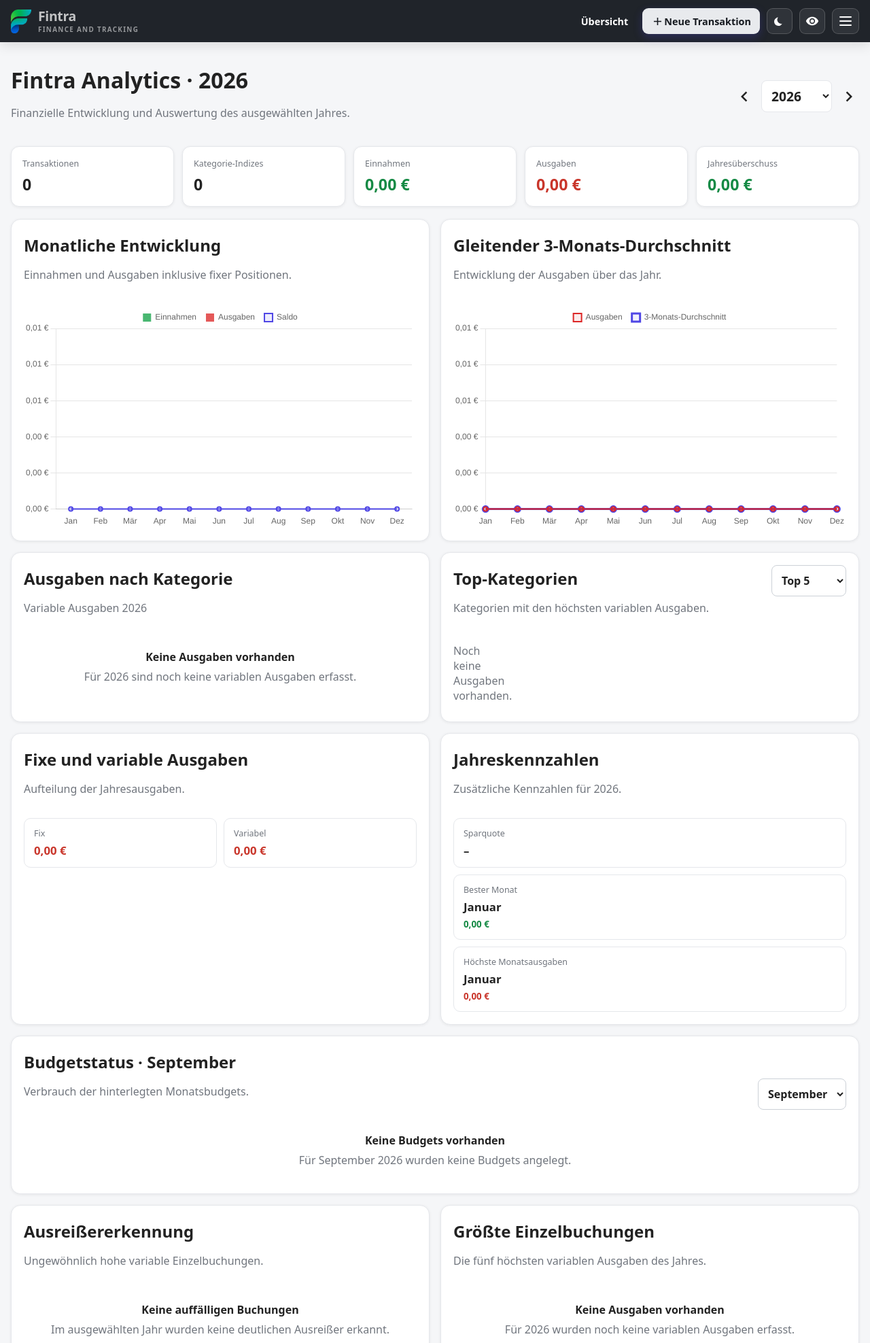
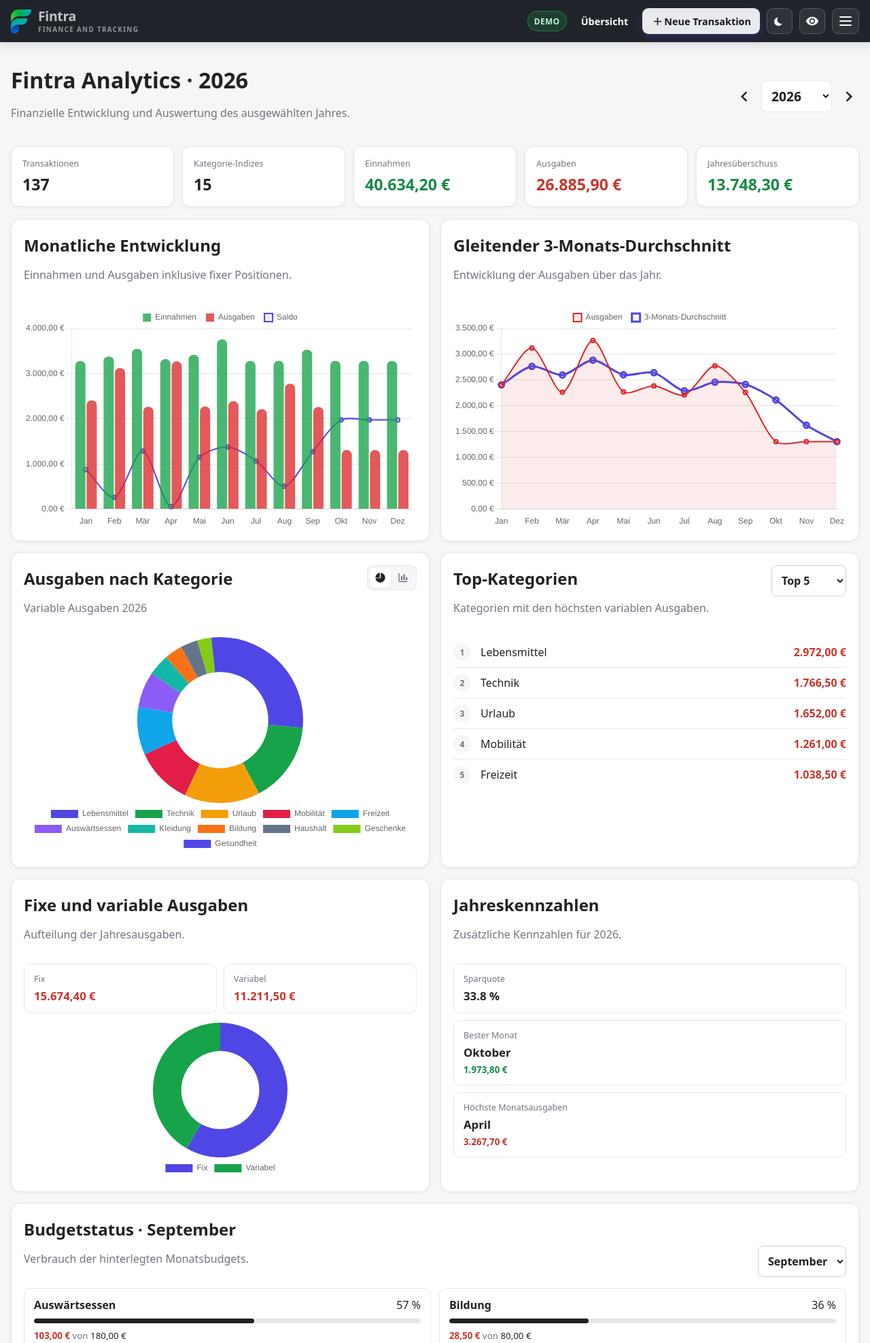
Before and after one commit to ninetofivedev/fintra, a FastAPI app: page /analysis in a window 1280 px wide. Shown: the top 1975 px of the page at 68% size. Run offline with FastAPI, Linux system fonts and the light colour scheme; the visitor is signed in with stand-in values (Sample User, id 1); data comes from the database, SQL or seed files in the repository; data that the repository does not hold is empty; parts of the project's set-up code (start-up, migrations or seed data) failed here and were passed over; some libraries are stand-ins or nearby versions.

Commit message:
Fintra 9.6.0-beta.36

```diff
--- a/app/main.py
+++ b/app/main.py
@@ -1,4 +1,5 @@
 import os, sqlite3, statistics, heapq, hashlib, hmac, secrets, csv, io, tempfile, random, time, math
+from contextvars import ContextVar
 from datetime import date, datetime
 from decimal import Decimal, InvalidOperation, ROUND_HALF_UP
 from urllib.parse import quote, urlencode
@@ -16,6 +17,12 @@ BASE = Path(__file__).resolve().parent
 _configured_db_path = os.getenv('DB_PATH')
 DB = Path(_configured_db_path or '/app/data/database.db')
 DB.parent.mkdir(parents=True, exist_ok=True)
+
+DEMO_ENABLED = os.getenv('FINTRA_DEMO_MODE', '1') == '1'
+DEMO_USERNAME = 'demo'
+DEMO_PASSWORD = os.getenv('FINTRA_DEMO_PASSWORD', 'demo')
+DEMO_DB = DB.parent / 'demo.db'
+_active_db_path = ContextVar('fintra_active_db_path', default=DB)
 
 # Einmalige Migration des historischen Standard-Dateinamens.
 # Ein explizit gesetzter DB_PATH wird dabei niemals verändert.
@@ -87,8 +94,9 @@ class TransactionIndex:
         return len(self.by_category.get(category_id, []))
 
 
-def db():
-    c = sqlite3.connect(DB, timeout=10)
+def db(path: Path | None = None):
+    target = Path(path) if path is not None else _active_db_path.get()
+    c = sqlite3.connect(target, timeout=10)
     c.row_factory = sqlite3.Row
     c.execute('PRAGMA foreign_keys=ON')
     c.execute('PRAGMA busy_timeout=10000')
@@ -169,6 +177,197 @@ def cents(s, *, positive=False):
     if value > Decimal('999999999.99'):
         raise ValueError('Betrag ist zu groß.')
     return int(value * 100)
+
+
+
+def reset_demo_database():
+    """Create a clean, deterministic demo database with fictional finance data."""
+    if not DEMO_ENABLED:
+        return
+
+    for suffix in ('', '-wal', '-shm'):
+        path = Path(str(DEMO_DB) + suffix)
+        try:
+            if path.exists():
+                path.unlink()
+        except OSError:
+            pass
+
+    c = db(DEMO_DB)
+    c.executescript("""
+    CREATE TABLE IF NOT EXISTS users(
+      id INTEGER PRIMARY KEY AUTOINCREMENT,
+      username TEXT NOT NULL UNIQUE,
+      password_hash TEXT NOT NULL,
+      created_at TEXT NOT NULL DEFAULT CURRENT_TIMESTAMP
+    );
+    CREATE TABLE IF NOT EXISTS categories(
+      id INTEGER PRIMARY KEY AUTOINCREMENT,
+      name TEXT NOT NULL,
+      type TEXT NOT NULL CHECK(type IN ('income','expense')),
+      active INTEGER NOT NULL DEFAULT 1
+    );
+    CREATE TABLE IF NOT EXISTS transactions(
+      id INTEGER PRIMARY KEY AUTOINCREMENT,
+      tx_date TEXT NOT NULL,
+      type TEXT NOT NULL CHECK(type IN ('income','expense')),
+      category_id INTEGER NOT NULL,
+      amount_cents INTEGER NOT NULL,
+      comment TEXT,
+      created_at TEXT NOT NULL DEFAULT CURRENT_TIMESTAMP,
+      FOREIGN KEY(category_id) REFERENCES categories(id)
+    );
+    CREATE INDEX IF NOT EXISTS idx_transactions_date ON transactions(tx_date);
+    CREATE INDEX IF NOT EXISTS idx_transactions_category ON transactions(category_id);
+    CREATE TABLE IF NOT EXISTS budgets(
+      id INTEGER PRIMARY KEY AUTOINCREMENT,
+      year INTEGER NOT NULL,
+      month INTEGER NOT NULL,
+      category_id INTEGER NOT NULL,
+      amount_cents INTEGER NOT NULL DEFAULT 0,
+      UNIQUE(year, month, category_id),
+      FOREIGN KEY(category_id) REFERENCES categories(id)
+    );
+    CREATE INDEX IF NOT EXISTS idx_budgets_period ON budgets(year, month);
+    CREATE TABLE IF NOT EXISTS fixed_items(
+      id INTEGER PRIMARY KEY AUTOINCREMENT,
+      year INTEGER NOT NULL,
+      name TEXT NOT NULL,
+      type TEXT NOT NULL CHECK(type IN ('income','expense')),
+      jan INTEGER NOT NULL DEFAULT 0, feb INTEGER NOT NULL DEFAULT 0,
+      mar INTEGER NOT NULL DEFAULT 0, apr INTEGER NOT NULL DEFAULT 0,
+      may INTEGER NOT NULL DEFAULT 0, jun INTEGER NOT NULL DEFAULT 0,
+      jul INTEGER NOT NULL DEFAULT 0, aug INTEGER NOT NULL DEFAULT 0,
+      sep INTEGER NOT NULL DEFAULT 0, oct INTEGER NOT NULL DEFAULT 0,
+      nov INTEGER NOT NULL DEFAULT 0, dec INTEGER NOT NULL DEFAULT 0
+    );
+    """)
+
+    categories = [
+        ('Bonus & Nebenjob', 'income'),
+        ('Rückerstattung', 'income'),
+        ('Verkauf', 'income'),
+        ('Zinsen', 'income'),
+        ('Lebensmittel', 'expense'),
+        ('Auswärtsessen', 'expense'),
+        ('Mobilität', 'expense'),
+        ('Freizeit', 'expense'),
+        ('Kleidung', 'expense'),
+        ('Gesundheit', 'expense'),
+        ('Haushalt', 'expense'),
+        ('Urlaub', 'expense'),
+        ('Geschenke', 'expense'),
+        ('Bildung', 'expense'),
+        ('Technik', 'expense'),
+    ]
+    c.executemany('INSERT INTO categories(name,type) VALUES(?,?)', categories)
+    category_ids = {
+        row['name']: row['id']
+        for row in c.execute('SELECT id,name FROM categories').fetchall()
+    }
+
+    fixed_rows = [
+        ('Gehalt', 'income', 328000),
+        ('Miete', 'expense', 104500),
+        ('Strom', 'expense', 7200),
+        ('Internet', 'expense', 3990),
+        ('Versicherungen', 'expense', 9650),
+        ('Mobilfunk', 'expense', 2490),
+        ('Streaming & Cloud', 'expense', 2790),
+    ]
+    for year in (2025, 2026):
+        for name, typ, monthly in fixed_rows:
+            values = [monthly] * 12
+            c.execute(
+                'INSERT INTO fixed_items(year,name,type,' + ','.join(COLS) + ') '
+                'VALUES(?,?,?,' + ','.join('?' for _ in COLS) + ')',
+                (year, name, typ, *values)
+            )
+
+    budget_limits = {
+        'Lebensmittel': 43000,
+        'Auswärtsessen': 18000,
+        'Mobilität': 16000,
+        'Freizeit': 22000,
+        'Kleidung': 12000,
+        'Gesundheit': 9000,
+        'Haushalt': 10000,
+        'Urlaub': 25000,
+        'Geschenke': 10000,
+        'Bildung': 8000,
+        'Technik': 12000,
+    }
+    for year in (2025, 2026):
+        for month in range(1, 13):
+            for name, amount in budget_limits.items():
+                c.execute(
+                    'INSERT INTO budgets(year,month,category_id,amount_cents) VALUES(?,?,?,?)',
+                    (year, month, category_ids[name], amount)
+                )
+
+    rng = random.Random(960036)
+    expense_patterns = {
+        'Lebensmittel': (4, 5500, 11500, ['Supermarkt', 'Wocheneinkauf', 'Drogerie & Lebensmittel']),
+        'Auswärtsessen': (2, 1800, 6500, ['Restaurant', 'Café', 'Mittagessen']),
+        'Mobilität': (2, 2500, 9500, ['Tanken', 'ÖPNV', 'Parken & Mobilität']),
+        'Freizeit': (2, 1800, 9000, ['Kino & Freizeit', 'Hobby', 'Ausflug']),
+        'Kleidung': (1, 2500, 12000, ['Kleidung', 'Schuhe']),
+        'Gesundheit': (1, 1200, 7500, ['Apotheke', 'Gesundheit']),
+        'Haushalt': (1, 1800, 9500, ['Haushalt', 'Baumarkt']),
+        'Geschenke': (1, 1800, 10000, ['Geschenk']),
+        'Bildung': (1, 1500, 8500, ['Fachbuch', 'Kurs']),
+        'Technik': (1, 2500, 18000, ['Zubehör', 'Software', 'Technik']),
+    }
+
+    def add_tx(year, month, day, typ, category, amount, comment):
+        c.execute(
+            'INSERT INTO transactions(tx_date,type,category_id,amount_cents,comment) VALUES(?,?,?,?,?)',
+            (f'{year:04d}-{month:02d}-{day:02d}', typ, category_ids[category], amount, comment)
+        )
+
+    for year, max_month in ((2025, 12), (2026, 9)):
+        for month in range(1, max_month + 1):
+            for category, (count, low, high, comments) in expense_patterns.items():
+                effective_count = count
+                if category in {'Kleidung', 'Gesundheit', 'Haushalt', 'Geschenke', 'Bildung', 'Technik'}:
+                    effective_count = 1 if rng.random() < 0.58 else 0
+                for _ in range(effective_count):
+                    add_tx(
+                        year, month, rng.randint(2, 27), 'expense', category,
+                        rng.randrange(low, high + 1, 50), rng.choice(comments)
+                    )
+
+            if month in ({5, 7, 8, 12} if year == 2025 else {2, 6, 8}):
+                add_tx(
+                    year, month, rng.randint(4, 24), 'expense', 'Urlaub',
+                    rng.randrange(28000, 98000, 100),
+                    rng.choice(['Hotel', 'Reise', 'Ferienwohnung', 'Bahn & Unterkunft'])
+                )
+
+            if month in {3, 6, 9, 12}:
+                add_tx(
+                    year, month, rng.randint(5, 22), 'income', 'Bonus & Nebenjob',
+                    rng.randrange(18000, 48000, 100), 'Nebenprojekt'
+                )
+            if rng.random() < 0.35:
+                add_tx(
+                    year, month, rng.randint(4, 25), 'income', 'Rückerstattung',
+                    rng.randrange(2500, 12000, 100), 'Erstattung'
+                )
+            if rng.random() < 0.20:
+                add_tx(
+                    year, month, rng.randint(4, 25), 'income', 'Verkauf',
+                    rng.randrange(4000, 18000, 100), 'Privatverkauf'
+                )
+
+        interest_month = 12 if year == 2025 else 9
+        add_tx(year, interest_month, 1, 'income', 'Zinsen', 1840 if year == 2025 else 1320, 'Tagesgeld')
+
+    add_tx(2026, 4, 18, 'expense', 'Technik', 129900, 'Notebook')
+    add_tx(2025, 8, 11, 'expense', 'Urlaub', 118000, 'Sommerurlaub')
+
+    c.commit()
+    c.close()
 
 
 def init():
@@ -240,6 +439,8 @@ def init():
     c.commit(); c.close()
 
 init()
+if DEMO_ENABLED:
+    reset_demo_database()
 
 
 @app.middleware('http')
@@ -247,13 +448,22 @@ async def require_login(request: Request, call_next):
     public = request.url.path in {'/login', '/setup', '/health'} or request.url.path.startswith('/static/')
     if public:
         return await call_next(request)
-    if user_count() == 0:
+    is_demo = DEMO_ENABLED and bool(request.session.get('demo_mode'))
+    if not is_demo and user_count() == 0:
         return RedirectResponse('/setup', 303)
     if not request.session.get('user_id'):
         next_url = quote(request.url.path + (('?' + request.url.query) if request.url.query else ''), safe='')
         return RedirectResponse('/login?next=' + next_url, 303)
+
     request.session.setdefault('csrf_token', secrets.token_urlsafe(32))
-    return await call_next(request)
+    token = None
+    if is_demo:
+        token = _active_db_path.set(DEMO_DB)
+    try:
+        return await call_next(request)
+    finally:
+        if token is not None:
+            _active_db_path.reset(token)
 
 
 app.add_middleware(SessionMiddleware, secret_key=SECRET_KEY, session_cookie='fintra_session', max_age=60 * 60 * 24 * 30, same_site='lax', https_only=SESSION_HTTPS_ONLY)
@@ -277,15 +487,33 @@ def health():
 def login_page(request: Request, next: str = '/'):
     if request.session.get('user_id'):
         return RedirectResponse(validate_next(next), 303)
-    return templates.TemplateResponse('login.html', {'request': request, 'next': validate_next(next), 'error': None})
+    return templates.TemplateResponse('login.html', {'request': request, 'next': validate_next(next), 'error': None, 'demo_enabled': DEMO_ENABLED})
 
 
 @app.post('/login', response_class=HTMLResponse)
 def login(request: Request, username: str = Form(...), password: str = Form(...), next: str = Form('/')):
-    c = db(); user = c.execute('SELECT * FROM users WHERE username=?', (username.strip(),)).fetchone(); c.close()
+    login_name = username.strip()
+
+    if DEMO_ENABLED and login_name == DEMO_USERNAME and hmac.compare_digest(password, DEMO_PASSWORD):
+        reset_demo_database()
+        request.session.clear()
+        request.session['user_id'] = -1
+        request.session['username'] = DEMO_USERNAME
+        request.session['demo_mode'] = True
+        return RedirectResponse(validate_next(next), 303)
+
+    c = db()
+    user = c.execute('SELECT * FROM users WHERE username=?', (login_name,)).fetchone()
+    c.close()
     if not user or not verify_password(password, user['password_hash']):
-        return templates.TemplateResponse('login.html', {'request': request, 'next': validate_next(next), 'error': 'Benutzername oder Passwort ist falsch.'}, status_code=401)
-    request.session.clear(); request.session['user_id'] = user['id']; request.session['username'] = user['username']
+        return templates.TemplateResponse(
+            'login.html',
+            {'request': request, 'next': validate_next(next), 'error': 'Benutzername oder Passwort ist falsch.', 'demo_enabled': DEMO_ENABLED},
+            status_code=401
+        )
+    request.session.clear()
+    request.session['user_id'] = user['id']
+    request.session['username'] = user['username']
     return RedirectResponse(validate_next(next), 303)
 
 
@@ -299,6 +527,15 @@ def logout(request: Request, csrf_token: str = Form(...)):
 
 @app.get('/profile', response_class=HTMLResponse)
 def profile_page(request: Request, changed: int = 0):
+    if request.session.get('demo_mode'):
+        return templates.TemplateResponse('profile.html', {
+            'request': request,
+            'user': {'id': -1, 'username': DEMO_USERNAME, 'created_at': 'Demo'},
+            'error': None,
+            'success': None,
+            'is_demo': True,
+        })
+
     c = db()
     user = c.execute(
         'SELECT id,username,created_at FROM users WHERE id=?',
@@ -315,6 +552,7 @@ def profile_page(request: Request, changed: int = 0):
         'user': user,
         'error': None,
         'success': 'Passwort erfolgreich geändert.' if changed else None,
+        'is_demo': False,
     })
 
 
@@ -328,6 +566,8 @@ def change_profile_password(
 ):
     if not check_csrf(request, csrf_token):
         return HTMLResponse('Ungültige Anfrage (CSRF-Schutz).', status_code=403)
+    if request.session.get('demo_mode'):
+        return HTMLResponse('Das Passwort des Demo-Kontos kann nicht geändert werden.', status_code=403)
 
     c = db()
     user = c.execute(
--- a/app/static/style.css
+++ b/app/static/style.css
@@ -3305,3 +3305,57 @@ html[data-theme="dark"] .study-topic-number{color:#a5b4fc}
     width:auto;
   }
 }
+
+
+/* =========================================================
+   Fintra 9.6.0-beta.36 – Demo profile
+   ========================================================= */
+.demo-mode-badge{
+  display:inline-flex;
+  align-items:center;
+  justify-content:center;
+  min-height:30px;
+  padding:5px 9px;
+  border-radius:999px;
+  background:rgba(34,197,94,.16);
+  border:1px solid rgba(34,197,94,.45);
+  color:#bbf7d0;
+  font-size:.74rem;
+  font-weight:800;
+  letter-spacing:.04em;
+  text-transform:uppercase;
+}
+
+.demo-login-hint{
+  display:grid;
+  gap:4px;
+  margin:16px 0;
+  padding:12px 13px;
+  border:1px solid var(--border);
+  border-radius:10px;
+  background:var(--input);
+  text-align:left;
+}
+
+.demo-login-hint strong{
+  font-size:.86rem;
+}
+
+.demo-login-hint span,
+.demo-login-hint small{
+  color:var(--muted);
+  font-size:.78rem;
+}
+
+.demo-login-hint code{
+  color:var(--text);
+  font-weight:800;
+}
+
+@media(max-width:700px){
+  .demo-mode-badge{
+    min-height:28px;
+    padding:4px 8px;
+    font-size:.68rem;
+  }
+}
--- a/app/templates/base.html
+++ b/app/templates/base.html
@@ -51,6 +51,10 @@
     </a>
 
     <div class="topnav-actions">
+
+      {% if request.session.get('demo_mode') %}
+      <span class="demo-mode-badge" title="Fiktive Präsentationsdaten">Demo</span>
+      {% endif %}
 
       <a class="topnav-overview{% if current_path == '/' %} is-active{% endif %}" href="/"{% if current_path == '/' %} aria-current="page"{% endif %}>
         Übersicht
@@ -109,7 +113,7 @@
 
             <a href="/profile" class="burger-profile-link{% if current_path.startswith('/profile') %} is-active{% endif %}"{% if current_path.startswith('/profile') %} aria-current="page"{% endif %}>
               <span class="local-icon icon-account_circle burger-icon" aria-hidden="true"></span>
-              <span>{{ request.session.get("username", "") }}</span>
+              <span>{{ request.session.get("username", "") }}{% if request.session.get('demo_mode') %} · Demo{% endif %}</span>
             </a>
           </div>
 
--- a/app/version.py
+++ b/app/version.py
@@ -1 +1 @@
-__version__ = '9.6.0-beta.35'
+__version__ = '9.6.0-beta.36'
--- a/compose.yaml
+++ b/compose.yaml
@@ -3,8 +3,8 @@ services:
     build:
       context: .
       args:
-        FINTRA_VERSION: 9.6.0-beta.35
-    image: fintra:9.6.0-beta.35
+        FINTRA_VERSION: 9.6.0-beta.36
+    image: fintra:9.6.0-beta.36
     container_name: fintra
     environment:
       FINTRA_HTTPS_ONLY: ${FINTRA_HTTPS_ONLY:-0}
--- a/docker-compose.yml
+++ b/docker-compose.yml
@@ -3,8 +3,8 @@ services:
     build:
       context: .
       args:
-        FINTRA_VERSION: 9.6.0-beta.35
-    image: fintra:9.6.0-beta.35
+        FINTRA_VERSION: 9.6.0-beta.36
+    image: fintra:9.6.0-beta.36
     container_name: fintra
     environment:
       FINTRA_HTTPS_ONLY: ${FINTRA_HTTPS_ONLY:-0}
```
Also changed, not shown: RELEASE_NOTES.md (+11 -0 lines), app/templates/login.html (+7 -0 lines), app/templates/profile.html (+17 -1 lines), CHANGELOG.md, README.md, deploy/README-TRUENAS.md.
